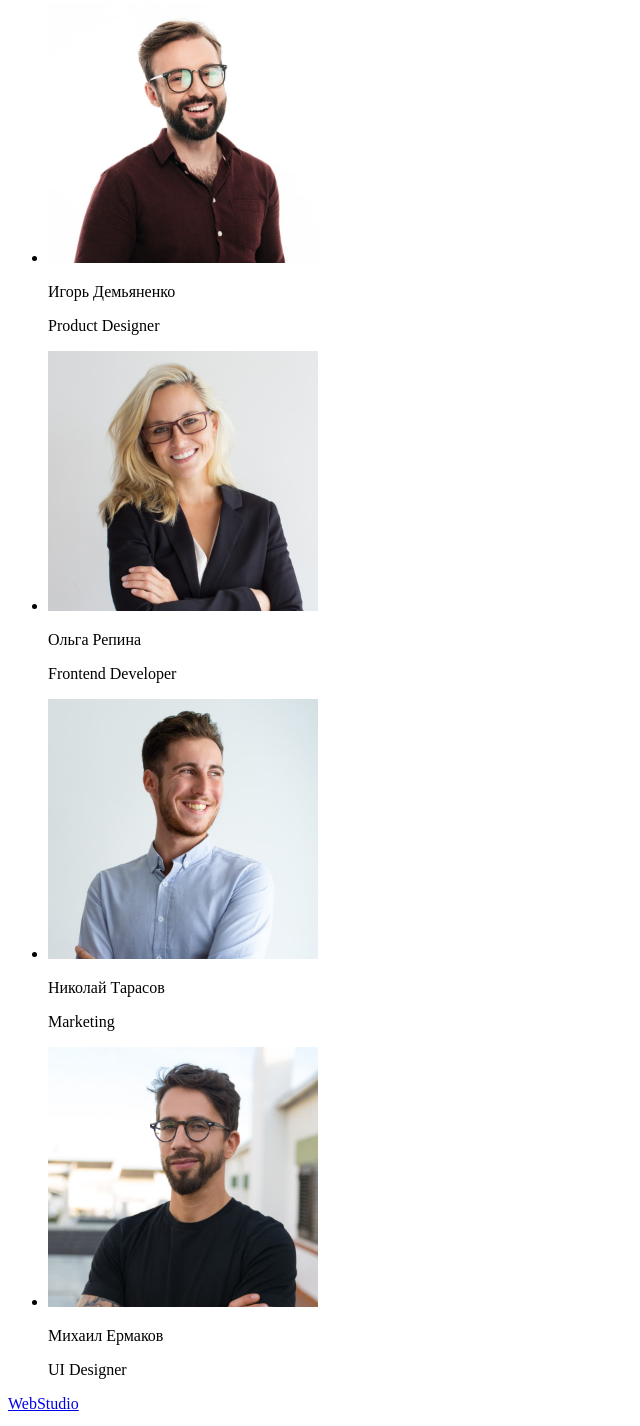
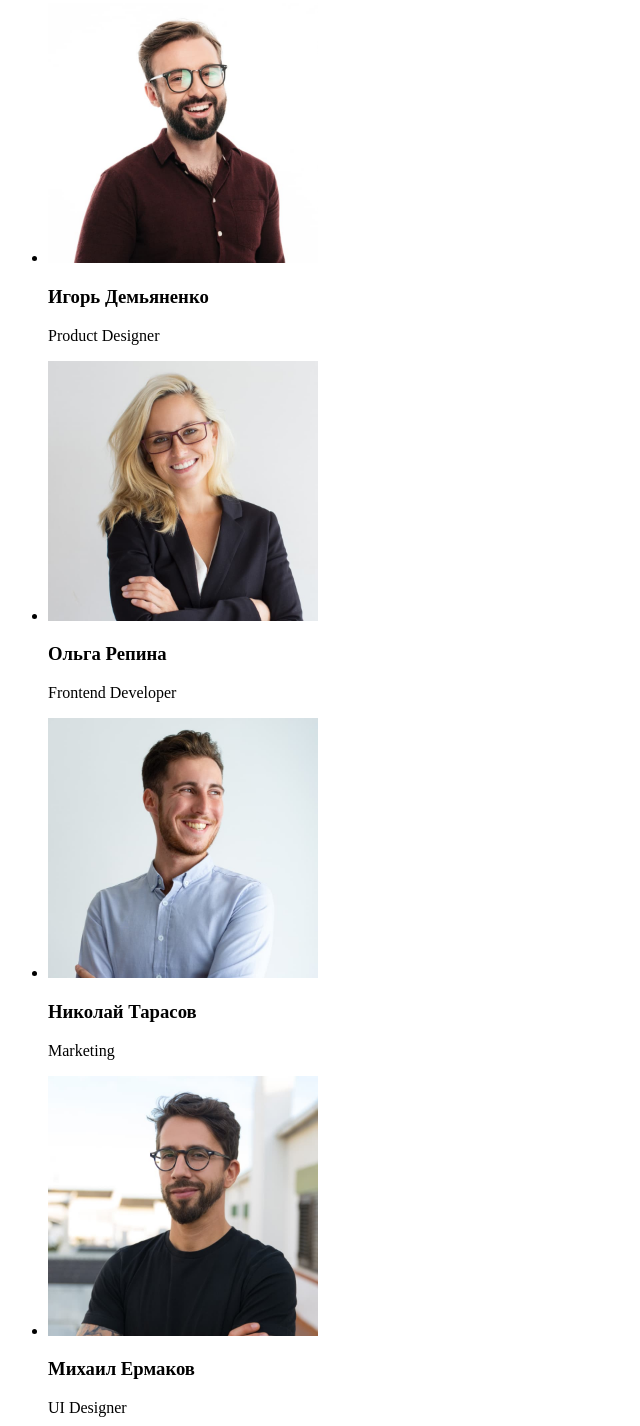
Before and after one commit to Pozharkina/goit-markup-hw-01, a plain HTML site: page index.html in a window 1280 px wide. Shown: the part 1618-3044 px from the top of the page, without its empty margins (0-640 px from the left). Drawn offline with Linux system fonts and the light colour scheme.

Commit message:
Updated worker's names

```diff
--- a/index.html
+++ b/index.html
@@ -68,7 +68,7 @@
             <a href="./images/work-2.jpg"
               ><img
                 src="images/work-2.jpg"
-                alt="Разработка напивного приожения"
+                alt="Разработка нативного приложения"
                 width="370"
                 height="294"
             /></a>
@@ -85,24 +85,24 @@
         <h2>Наша команда</h2>
         <ul>
           <li>
-            <img src="./images/worker-1.jpg" alt="Product Designer" width="270" height="260" />
-            <p>Игорь Демьяненко</p>
-            <p>Product Designer</p>
+            <img src="./images/worker-1.jpg" alt="Игорь Демьяненко" width="270" height="260" />
+            <h3>Игорь Демьяненко</h3>
+            <p lang="en">Product Designer</p>
           </li>
           <li>
-            <img src="./images/worker-2.jpg" alt="Frontend Developer" width="270" height="260" />
-            <p>Ольга Репина</p>
-            <p>Frontend Developer</p>
+            <img src="./images/worker-2.jpg" alt="Ольга Репина" width="270" height="260" />
+            <h3>Ольга Репина</h3>
+            <p lang="en">Frontend Developer</p>
           </li>
           <li>
-            <img src="./images/worker-3.jpg" alt="Marketing" width="270" height="260" />
-            <p>Николай Тарасов</p>
-            <p>Marketing</p>
+            <img src="./images/worker-3.jpg" alt="Николай Тарасов" width="270" height="260" />
+            <h3>Николай Тарасов</h3>
+            <p lang="en">Marketing</p>
           </li>
           <li>
-            <img src="./images/worker-4.jpg" alt="UI Designer" width="270" height="260" />
-            <p>Михаил Ермаков</p>
-            <p>UI Designer</p>
+            <img src="./images/worker-4.jpg" alt="Михаил Ермаков" width="270" height="260" />
+            <h3>Михаил Ермаков</h3>
+            <p lang="en">UI Designer</p>
           </li>
         </ul>
       </section>
```
